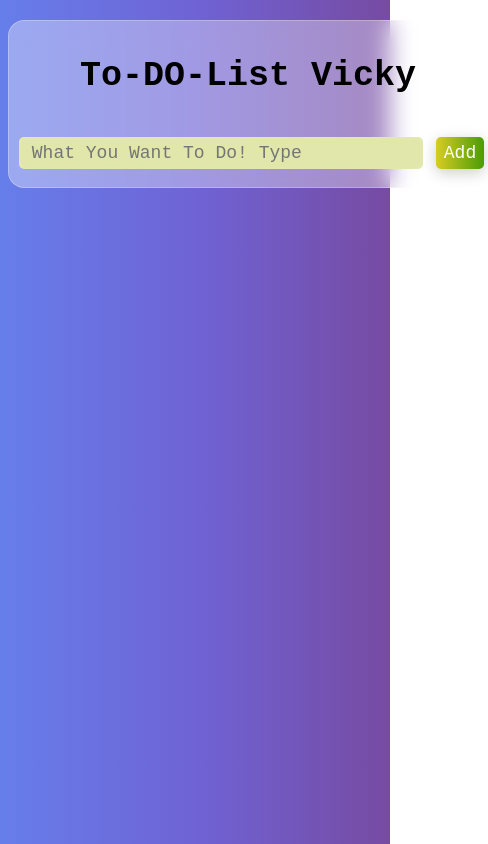
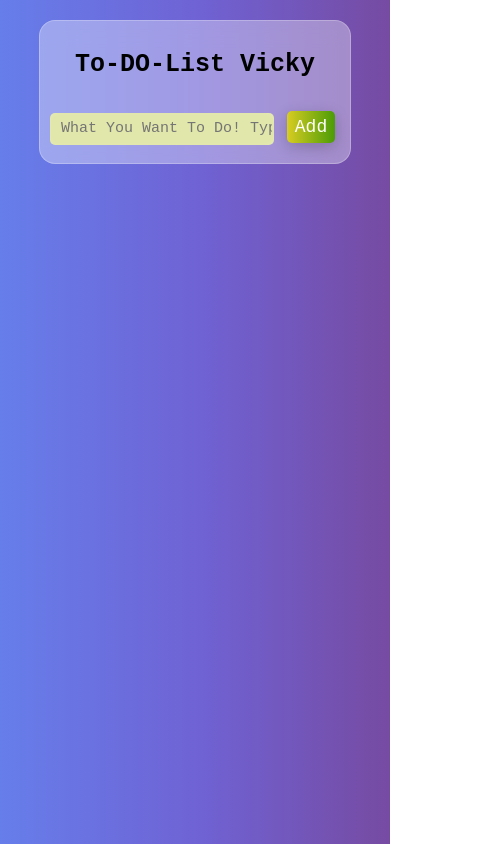
Before and after one commit to vikashagrahari43/todolist, a plain HTML site: page index.html in a window 390 px wide. Shown: the whole page, 488 px wide, since content can reach past the window. Drawn offline with Linux system fonts and the light colour scheme.

Commit message:
responsive designing

```diff
--- a/style.css
+++ b/style.css
@@ -16,7 +16,7 @@ body{
     border: 1px solid rgba(255, 255, 255, 0.25);
     height: auto;
     width: 500px;
-    margin:20px auto 10px;
+    margin:20px auto 20px;
 }
 #header{
     font-size: 35px;
@@ -78,7 +78,22 @@ ul span:hover{
 }
 @media (max-width: 600px){
     .container{
-    width: 478px;
+    width: 310px;
+}
+#header{
+    font-size: 25px;
+}
+#input{
+    font-size: 15px;
+    height:30px;
+    width:220px;
+}
+#add{
 
+    height:32px;
+    font-size: 18px;
+}
+ul li {
+     font-size: 14px;
 }
 }
```
